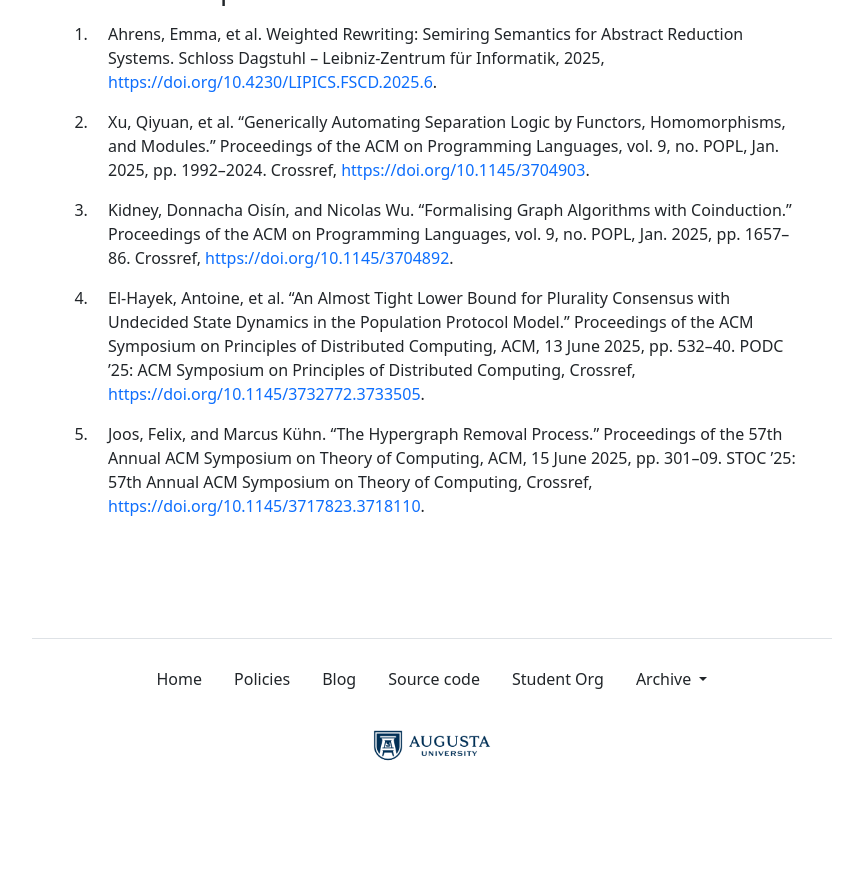
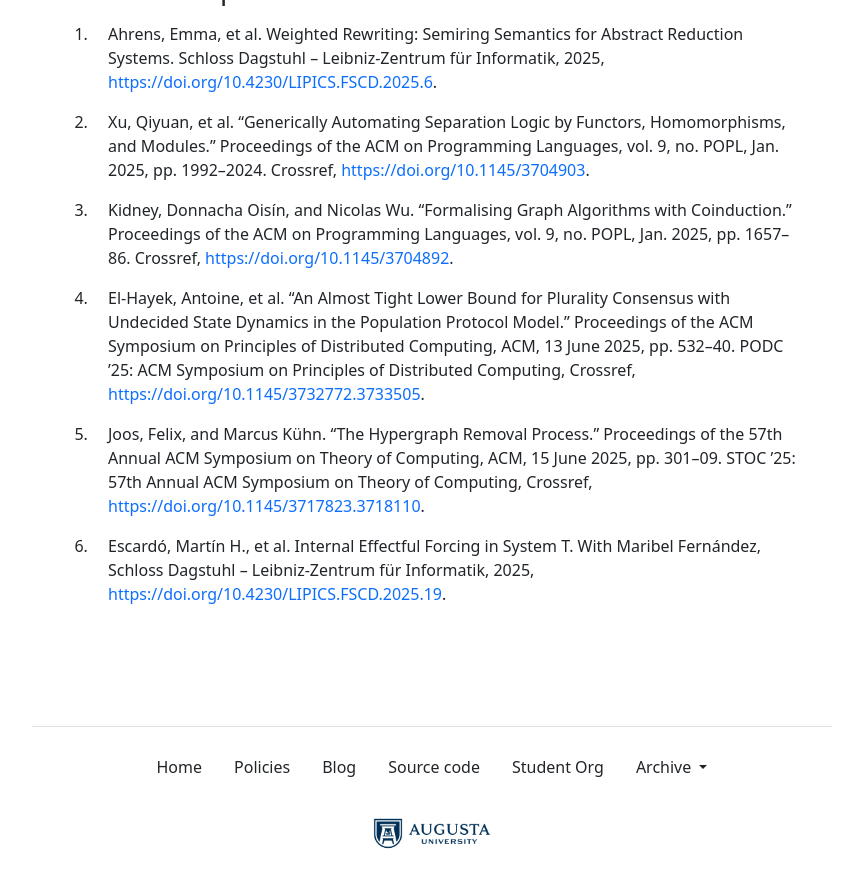
Before and after one commit to the-au-forml-lab/plgroup, a Jekyll site: the page built from docs/index.md, in a window 1280 px wide and 900 px high, scrolled down 1677 px. Shown: the top 888 px of the window, without its empty margins (208-1071 px from the left). Built offline with Jekyll 4.4.1, drawn with Linux system fonts in a browser that asks for light colours; before the commit the page ends 2489 px from its top, so only the background shows below that; some of the changed text lies outside the part shown.

Commit message:
[create-pull-request] automated change

```diff
--- a/data/history.txt
+++ b/data/history.txt
@@ -52,3 +52,4 @@
 10.1145/3704892
 10.1145/3732772.3733505
 10.1145/3717823.3718110
+10.4230/LIPICS.FSCD.2025.19
--- a/docs/index.md
+++ b/docs/index.md
@@ -36,7 +36,7 @@ organization.
 | 4.  | September 12 | Formalising Graph Algorithms with Coinduction.    | UH227 (Fishbowl) |
 | 5.  | September 19 | An Almost Tight Lower Bound for Plurality Consensus with Undecided State Dynamics in the Population Protocol Model.    | UH227 (Fishbowl) |
 | 6.  | September 26 | The Hypergraph Removal Process.    | UH227 (Fishbowl) |
-| 7.  | October 3    | Paper 06 discussion    | UH227 (Fishbowl) |
+| 7.  | October 3    | Internal Effectful Forcing in System T.    | UH227 (Fishbowl) |
 | 8.  | October 10   | _Fall pause_           |                  |
 | 9.  | October 17   | Paper 07 discussion    | UH227 (Fishbowl) |
 | 10. | October 24   | Paper 08 discussion    | UH227 (Fishbowl) |
--- a/docs/papers.md
+++ b/docs/papers.md
@@ -3,3 +3,4 @@
 1. Kidney, Donnacha Oisín, and Nicolas Wu. “Formalising Graph Algorithms with Coinduction.” Proceedings of the ACM on Programming Languages, vol. 9, no. POPL, Jan. 2025, pp. 1657–86. Crossref, <https://doi.org/10.1145/3704892>.
 1. El-Hayek, Antoine, et al. “An Almost Tight Lower Bound for Plurality Consensus with Undecided State Dynamics in the Population Protocol Model.” Proceedings of the ACM Symposium on Principles of Distributed Computing, ACM, 13 June 2025, pp. 532–40. PODC ’25: ACM Symposium on Principles of Distributed Computing, Crossref, <https://doi.org/10.1145/3732772.3733505>.
 1. Joos, Felix, and Marcus Kühn. “The Hypergraph Removal Process.” Proceedings of the 57th Annual ACM Symposium on Theory of Computing, ACM, 15 June 2025, pp. 301–09. STOC ’25: 57th Annual ACM Symposium on Theory of Computing, Crossref, <https://doi.org/10.1145/3717823.3718110>.
+1. Escardó, Martín H., et al. Internal Effectful Forcing in System T. With Maribel Fernández, Schloss Dagstuhl – Leibniz-Zentrum für Informatik, 2025, <https://doi.org/10.4230/LIPICS.FSCD.2025.19>.
```
